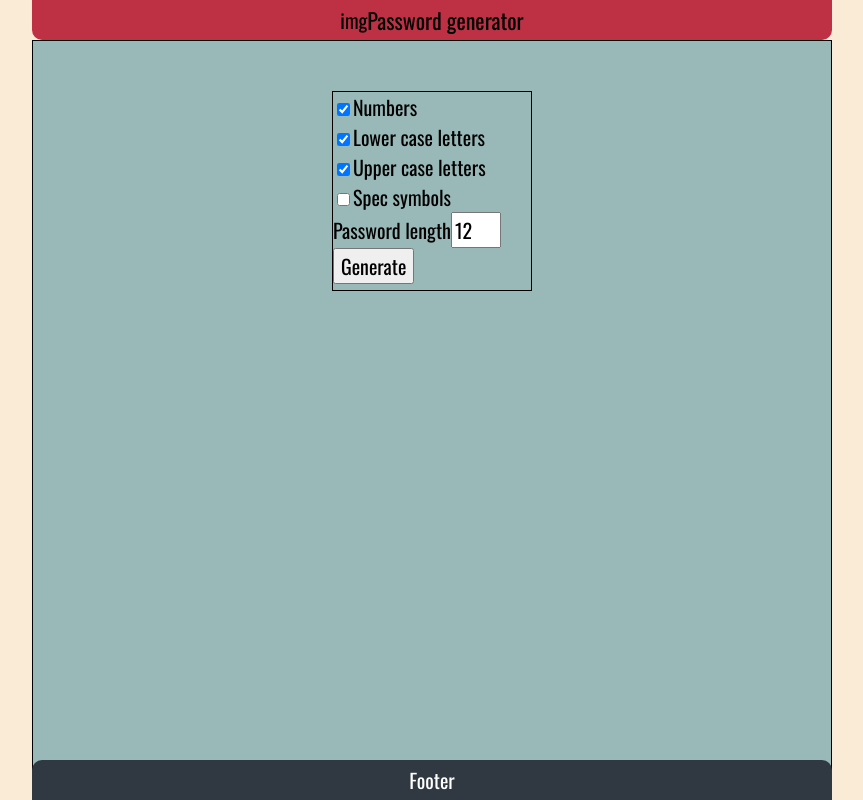
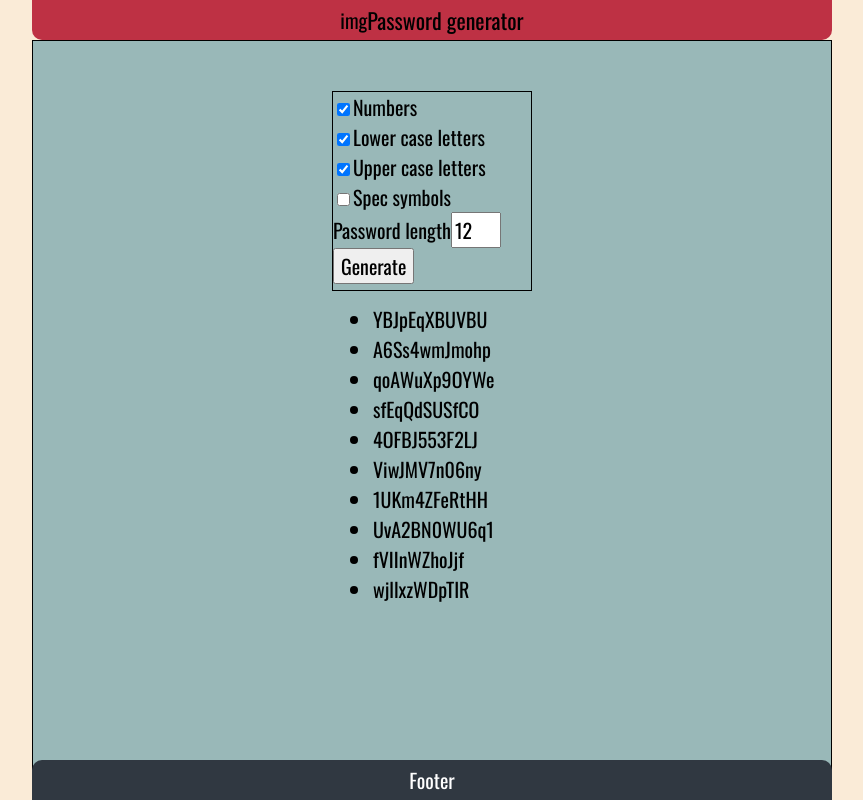
Before and after one commit to patr4519/pass-generator-v2, a React (Create React App) app: page / in a window 1280 px wide. Both pictures are taken after a click on the button "Generate". Shown: the top 800 px of the page, without its empty margins (208-1071 px from the left). Built offline with nearby package versions, Linux system fonts and the light colour scheme.

Commit message:
Added set of passwords to the UI

```diff
--- a/src/components/Generator/index.tsx
+++ b/src/components/Generator/index.tsx
@@ -7,6 +7,7 @@ export const Generator = () => {
   const [upperCase, setUpperCase] = React.useState(true);
   const [specSymb, setSpecSymb] = React.useState(false);
   const [passLength, setPassLength] = React.useState(12);
+  const [passwords, setPasswords] = React.useState<string[] | null>(null);
 
   function generatePassword(passLength: number) {
     let charset = "";
@@ -22,8 +23,16 @@ export const Generator = () => {
       password += charset.charAt(randomIndex);
     }
 
-    console.log(password);
     return password;
+  }
+
+  function generatePasswords(passLength: number) {
+    let passwords = [];
+    for (let i = 0; i < 10; i++) {
+      passwords.push(generatePassword(passLength));
+    }
+    setPasswords(passwords);
+    return passwords;
   }
 
   return (
@@ -75,9 +84,13 @@ export const Generator = () => {
             id="length"
             name="length"
           />
-          <br />
-          <button onClick={() => generatePassword(passLength)}>Generate</button>
         </div>
+        <button onClick={() => generatePasswords(passLength)}>Generate</button>
+        <ul>
+          {passwords?.map((password, index) => (
+            <li key={index}>{password}</li>
+          ))}
+        </ul>
       </div>
     </div>
   );
```
